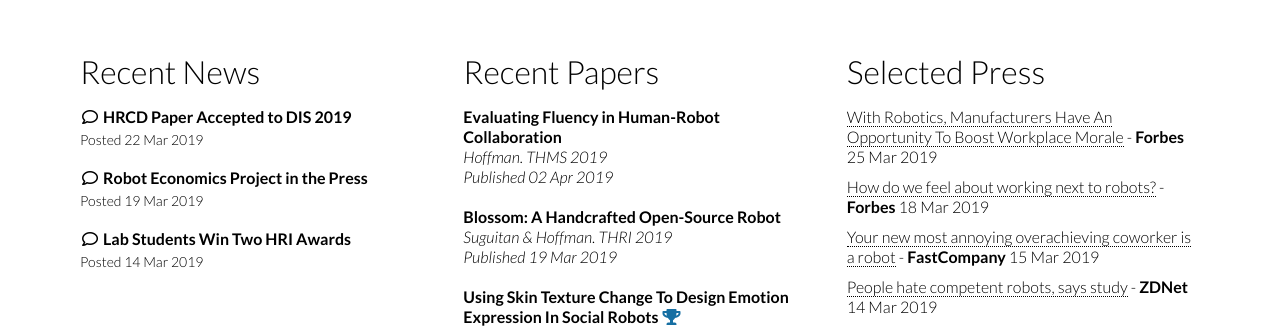
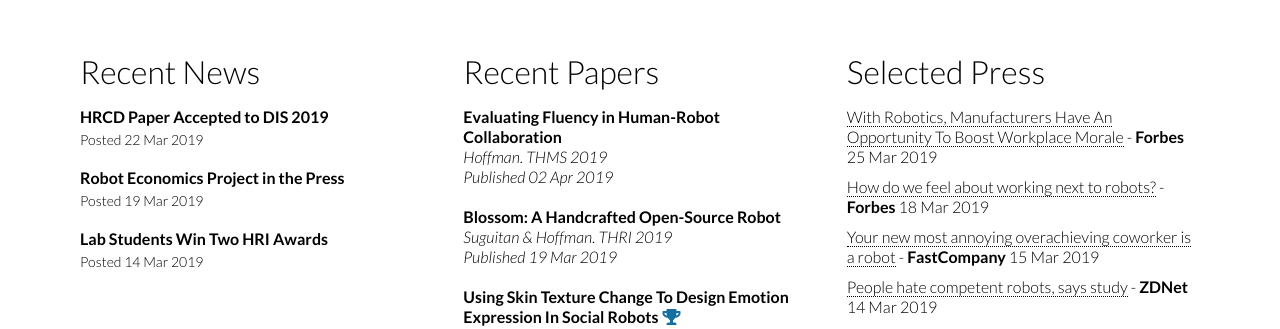
Before and after one commit to hrc2/hrc2.github.io, a Jekyll site: the page built from index.html, in a window 1280 px wide. Shown: the part 481-810 px from the top of the page. Built offline with Jekyll 4.4.1, drawn with Linux system fonts in a browser that asks for light colours; nearby versions of some CDN libraries; some web fonts are replaced.

Commit message:
removed glyph from news list

```diff
--- a/index.html
+++ b/index.html
@@ -129,7 +129,7 @@ categories:
 					{% endif %}
 				{% endfor %}
 				<div class="note-title">
-					<i class="far fa-comment fa-fw"></i>
+					<!-- i class="far fa-comment fa-fw"></i -->
 					<a class="off" href="{{ post.url }}">
 					{{ post.title }}
 					</a>
@@ -160,7 +160,6 @@ categories:
 		<div class="feedbox pad-left">
 			{% for paper in site.categories.papers limit: 8 %}
 				<div class="note-title">
-					<!--i class="fa fa-file-text-o fa-fw"></i-->
 					<a class="off" href="{{ paper.url }}">
 					{{ paper.title }}
 					</a>
```
